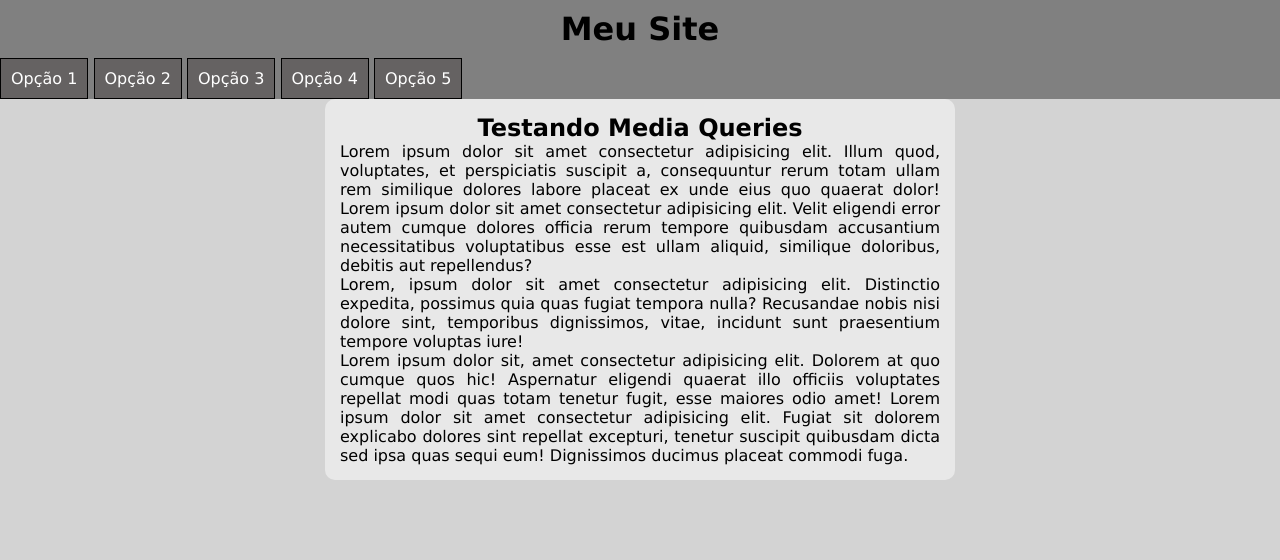
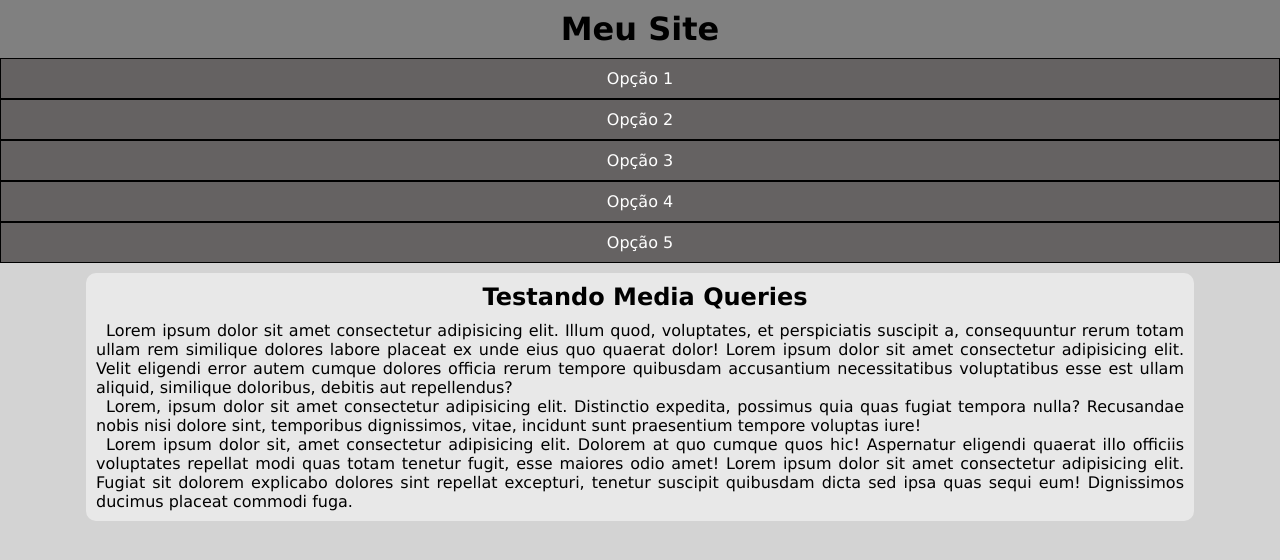
Before and after one commit to anasucha/HTMLeCSS, a PHP site: page / in a window 1280 px wide. Shown: the top 560 px of the page. Run offline with PHP 8.4, Linux system fonts and the light colour scheme.

Commit message:
alterado

```diff
--- a/Exercicios/Exercício027/mq005/estilos/style.css
+++ b/Exercicios/Exercício027/mq005/estilos/style.css
@@ -29,8 +29,8 @@ li {
 
     border: 1px solid black;
     background-color: rgb(101, 98, 98);
-
-    display: inline-block;
+    text-align: center;
+    display: block;
 }
 
 a {
@@ -47,14 +47,17 @@ li:hover {
 }
 
 article {
-    max-width: 600px;
+    width: 85vw;
     background-color: rgba(255, 255, 255, 0.477);
     border-radius: 10px;
     margin: auto;
-    padding: 15px;
+    padding: 10px;
     text-align: justify;
+    margin-top: 10px;
+    text-indent: 10px;
 }
 
 h2 {
     text-align: center;
+    padding-bottom: 10px;
 }
```
